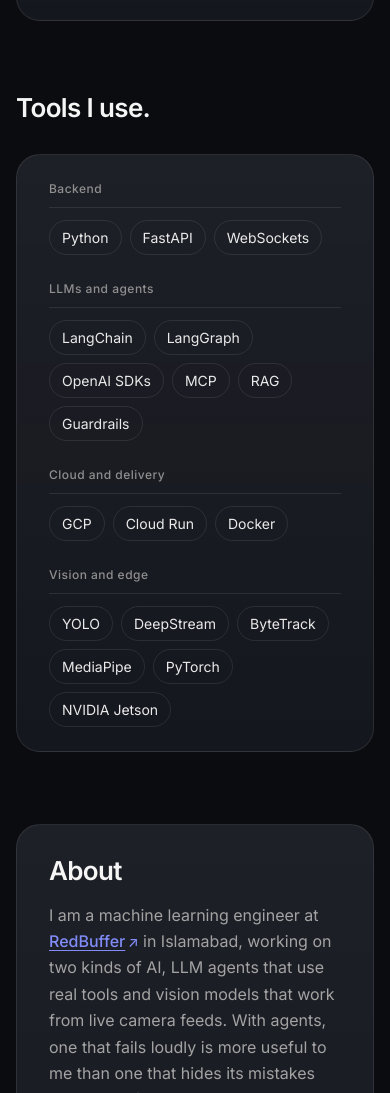
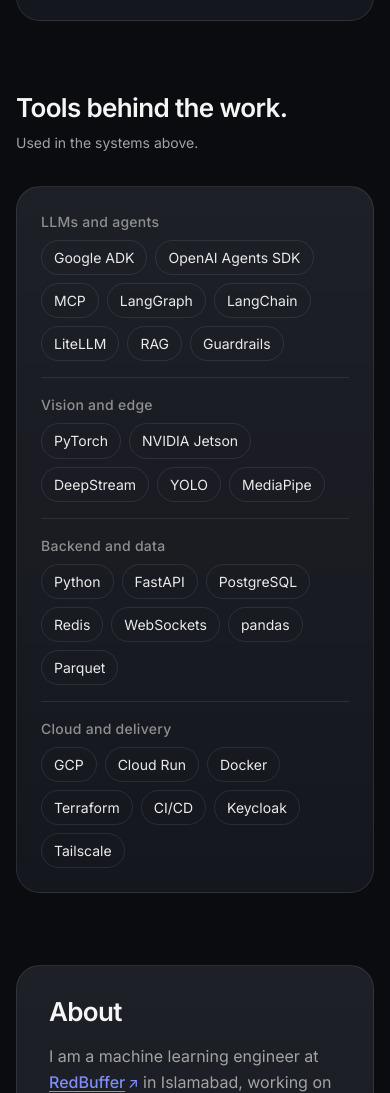
Before and after one commit to Mubashir-Iqbal1221/ai_portfolio, a website built with Vite: page index.html in a window 390 px wide. Shown: the part 4269-5362 px from the top of the page. Built offline with nearby package versions, Linux system fonts and the light colour scheme; a web font is replaced by a local one.

Commit message:
Updated: stack section redesign (one card, one row per group, uniform chips, new heading and groups, ByteTrack and Gemini removed)
Co-Authored-By: Claude Sonnet 5.5 <noreply@anthropic.com>

```diff
--- a/design-system/site.css
+++ b/design-system/site.css
@@ -133,8 +133,10 @@ html[data-mode="light"] .stat b span{color:var(--accent)}
 .tags{display:flex;flex-wrap:wrap;gap:var(--s2);list-style:none;margin-top:var(--s4)}
 .tags li{padding:4px var(--s3);border:1px solid var(--line);border-radius:var(--radius-pill);font-size:var(--step-0);font-weight:500;color:var(--muted)}
 .more{display:inline-flex;align-items:center;gap:var(--s1);margin-top:var(--s4);font-size:var(--step-1);font-weight:600;color:var(--accent)}
-.stack-grid{display:grid;grid-template-columns:repeat(4,minmax(0,1fr));gap:var(--s5);padding:var(--s5) var(--s6)}
-.group h3{font-size:var(--step-0);font-weight:500;color:var(--faint);letter-spacing:.04em;margin-bottom:var(--s3);padding-bottom:var(--s2);border-bottom:1px solid var(--line)}
+.stack-grid{display:flex;flex-direction:column;padding:var(--s2) var(--s6)}
+.group{display:grid;grid-template-columns:150px minmax(0,1fr);gap:var(--s4);align-items:start;padding:var(--s4) 0}
+.group + .group{border-top:1px solid var(--line)}
+.group h3{font-size:var(--step-1);font-weight:500;color:var(--faint);letter-spacing:.02em;line-height:1.9}
 .chips{display:flex;flex-wrap:wrap;gap:var(--s2);list-style:none}
 .chips li{padding:5px var(--s3);border:1px solid var(--line);border-radius:var(--radius-pill);font-size:var(--step-1);color:var(--text)}
 .about-card{display:grid;grid-template-columns:minmax(0,1.2fr) minmax(0,.8fr);gap:var(--s7);padding:var(--s6)}
@@ -200,7 +202,6 @@ html.no-canvas .hero-graph canvas{display:none}
   #top{grid-template-columns:1fr;gap:var(--s5)}
   .hero-graph{max-height:420px;max-width:400px;aspect-ratio:10/11}
   .stats{grid-template-columns:repeat(2,minmax(0,1fr))}
-    .stack-grid{grid-template-columns:repeat(2,minmax(0,1fr))}
   .about-card{grid-template-columns:1fr;gap:var(--s5)}
 }
 @media (max-width:760px){
@@ -218,7 +219,9 @@ html.no-canvas .hero-graph canvas{display:none}
 @media (max-width:560px){
   .brand{padding:0 var(--s3);border-right:0}
   main{padding:0 var(--s4)}
-  .stack-grid{grid-template-columns:1fr}
+  .stack-grid{padding:var(--s2) var(--s5)}
+  .group{grid-template-columns:1fr;gap:var(--s2)}
+  .group h3{line-height:1.5}
   .stats{gap:var(--s5) var(--s4)}
   .stat b{font-size:24px}
 }
--- a/index.html
+++ b/index.html
@@ -126,13 +126,13 @@
   </section>
 
   <section id="stack" class="block">
-    <div class="sec-head rv"><h2>Tools I use.</h2></div>
+    <div class="sec-head rv"><h2>Tools behind the work.</h2><p>Used in the systems above.</p></div>
     <div class="card stack-grid rv">
-        <div class="group"><h3>Backend</h3><ul class="chips"><li>Python</li><li>FastAPI</li><li>WebSockets</li></ul></div>
-        <div class="group"><h3>LLMs and agents</h3><ul class="chips"><li>LangChain</li><li>LangGraph</li><li>OpenAI SDKs</li><li>MCP</li><li>RAG</li><li>Guardrails</li></ul></div>
-        <div class="group"><h3>Cloud and delivery</h3><ul class="chips"><li>GCP</li><li>Cloud Run</li><li>Docker</li></ul></div>
-        <div class="group"><h3>Vision and edge</h3><ul class="chips"><li>YOLO</li><li>DeepStream</li><li>ByteTrack</li><li>MediaPipe</li><li>PyTorch</li><li>NVIDIA Jetson</li></ul></div>
-        </div>
+      <div class="group"><h3>LLMs and agents</h3><ul class="chips"><li>Google ADK</li><li>OpenAI Agents SDK</li><li>MCP</li><li>LangGraph</li><li>LangChain</li><li>LiteLLM</li><li>RAG</li><li>Guardrails</li></ul></div>
+      <div class="group"><h3>Vision and edge</h3><ul class="chips"><li>PyTorch</li><li>NVIDIA Jetson</li><li>DeepStream</li><li>YOLO</li><li>MediaPipe</li></ul></div>
+      <div class="group"><h3>Backend and data</h3><ul class="chips"><li>Python</li><li>FastAPI</li><li>PostgreSQL</li><li>Redis</li><li>WebSockets</li><li>pandas</li><li>Parquet</li></ul></div>
+      <div class="group"><h3>Cloud and delivery</h3><ul class="chips"><li>GCP</li><li>Cloud Run</li><li>Docker</li><li>Terraform</li><li>CI/CD</li><li>Keycloak</li><li>Tailscale</li></ul></div>
+    </div>
   </section>
 
   <section id="about" class="block">
```
